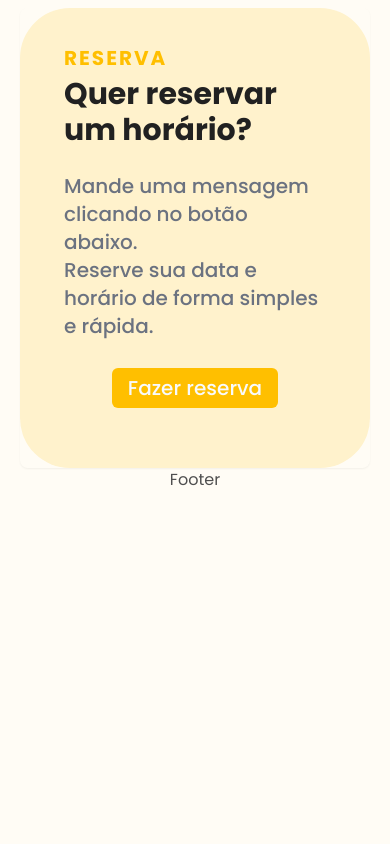
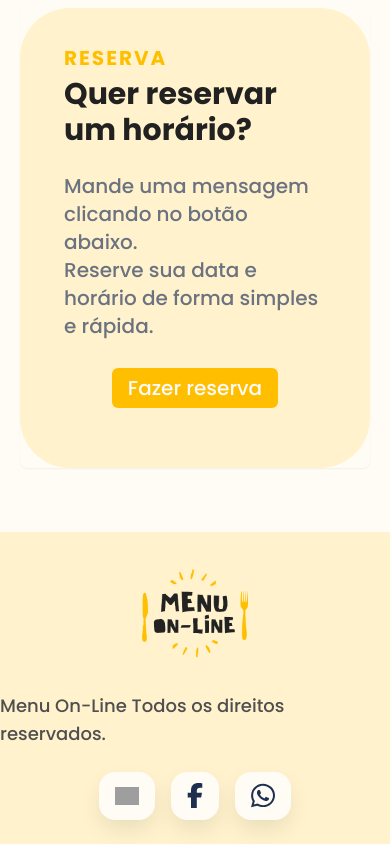
Before and after one commit to Samuka0222/menu-online, a Next.js app: page / in a window 390 px wide. Shown: the part 2362-3206 px from the top of the page. Before the commit the page ends 2854 px from the top, so only its background shows below. Built offline with nearby package versions, Linux system fonts and the light colour scheme; grey boxes are pictures that could not be loaded.

Commit message:
feat: finished mobile footer

```diff
--- a/app/(home)/_components/footer.tsx
+++ b/app/(home)/_components/footer.tsx
@@ -1,6 +1,24 @@
+import SocialLinks from "@/app/_components/socials-links";
+import Image from "next/image";
+
 const Footer = () => {
   return (
-    <h1>Footer</h1>
+    <footer className="bg-[#FFF2CC] flex flex-col w-full mt-16 pb-6">
+      <div className="flex items-center justify-center">
+        <Image
+          src="/img/logo.png"
+          alt="Logo do Menu Online"
+          width={160}
+          height={160}
+        />
+      </div>
+      <div className="flex items-center justify-center">
+        <p className="text-lg font-medium">Menu On-Line Todos os direitos reservados.</p>
+      </div>
+      <div className="flex items-center justify-center">
+        <SocialLinks />
+      </div>
+    </footer>
   );
 }
 
--- a/app/(home)/page.tsx
+++ b/app/(home)/page.tsx
@@ -44,8 +44,8 @@ const HomePage = () => {
         <Menu />
         <Reviews />
         <Booking />
-        <Footer  />
       </section>
+      <Footer />
     </main>
   </>;
 }
```
